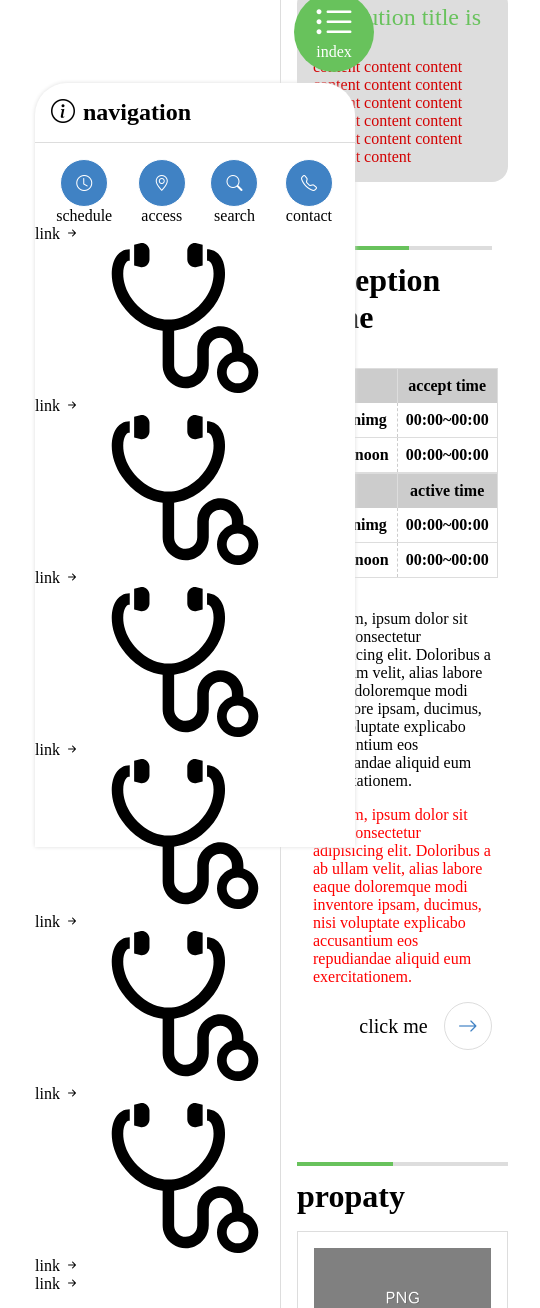
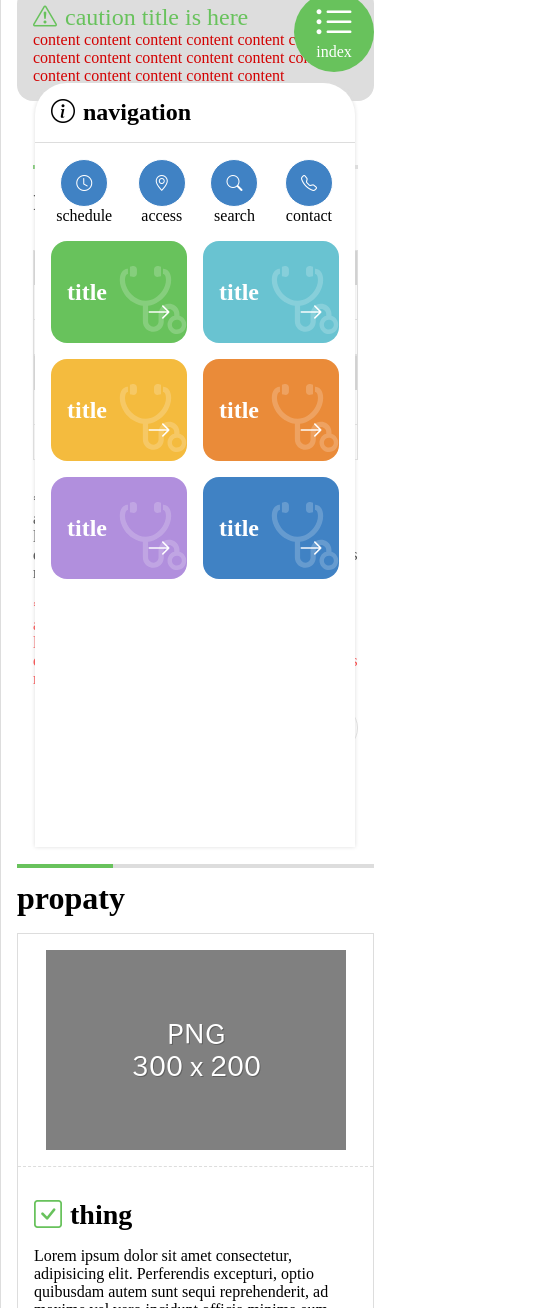
Before and after one commit to Narazumonoditori/whatCanIDo, a plain HTML site: page page.html in a window 390 px wide. Shown: the part 692-2000 px from the top of the page, 540 px wide, since content can reach past the window. Drawn offline with nearby package versions, Linux system fonts and the light colour scheme.

Commit message:
Add files via upload

```diff
--- a/css/page.css
+++ b/css/page.css
@@ -151,9 +151,9 @@ section + section {
   background: #fff;
   width: 100%;
   display: none;
-  height: calc(100vh - 6rem);
+  height: calc(100dvh - 6rem);
   overflow: scroll;
-  min-height: 100vh;
+  min-height: 100dvh;
 }
 .l-header .container #sp-nav .accordion {
   font-weight: bold;
@@ -228,14 +228,14 @@ section + section {
 }
 .l-aside .content {
   width: 320px;
-  height: calc(100vh - 5rem);
+  height: calc(100dvh - 5rem);
   border-radius: 2rem 2rem 0 0;
   user-select: none;
   position: fixed;
   background: #fff;
   box-shadow: 0 0 4px #ddd;
   z-index: 2;
-  bottom: calc(-100vh + 5rem + 69px);
+  bottom: calc(-100dvh + 5rem + 69px);
   right: 50%;
   transform: translate(50%, 0);
 }
@@ -281,7 +281,7 @@ section + section {
   pointer-events: none;
 }
 .l-aside.is-scrolled .content {
-  bottom: calc(-100vh + 5rem + 69px);
+  bottom: calc(-100dvh + 5rem + 69px);
 }
 .l-aside.is-scrolled .content button {
   pointer-events: auto;
@@ -486,6 +486,12 @@ section + section {
 .c-btn-index .close {
   color: #68c25c;
   background: #fff;
+}
+.c-btn-index:hover {
+  opacity: 1;
+}
+.c-btn-index:active {
+  opacity: 1;
 }
 
 .c-btn-secondary {
@@ -1209,14 +1215,59 @@ section + section {
 body {
   background: #fff;
   display: grid;
-  grid-template: "header header" 5rem "hero hero" auto "sub-aside main" auto "footer footer" auto/280px 1fr;
-}
-
-h2 {
+  grid-template: "header" 5rem "hero" auto "main" auto "footer" auto/1fr;
+}
+@media (min-width: 1440px) {
+  body {
+    grid-template: "header header" 5rem "hero hero" auto "sub-aside main" auto "footer footer" auto/280px 1fr;
+  }
+}
+
+h3 {
+  padding: 1rem 0;
+}
+h3 i {
+  margin-right: 0.5rem;
+  color: #68c25c;
+}
+
+section section {
+  max-width: 900px;
+  margin: 0 auto;
+}
+
+.l-header {
+  grid-area: header;
+}
+
+.l-aside .content {
+  bottom: calc(-100dvh + 5rem + 69px);
+}
+.l-aside .content button {
+  pointer-events: auto;
+}
+
+.p-sub-aside {
+  grid-area: sub-aside;
+  position: relative;
+  z-index: 2;
+}
+
+main {
+  grid-area: main;
+  position: relative;
+  z-index: 1;
+  flex: 1;
+  border-left: 1px solid #ddd;
+}
+main .container {
+  max-width: 1000px;
+}
+main .container h2 {
   padding: 4rem 0 1rem;
   position: relative;
 }
-h2::before {
+main .container h2::before {
   content: "";
   display: block;
   background: #ddd;
@@ -1226,7 +1277,7 @@ h2::before {
   top: 3rem;
   left: 0;
 }
-h2::after {
+main .container h2::after {
   content: "";
   display: block;
   background: #68c25c;
@@ -1237,47 +1288,6 @@ h2::after {
   left: 0;
 }
 
-h3 {
-  padding: 2rem 0 1rem;
-}
-h3 i {
-  margin-right: 0.5rem;
-  color: #68c25c;
-}
-
-section section {
-  max-width: 900px;
-  margin: 0 auto;
-}
-
-.l-header {
-  grid-area: header;
-}
-
-.l-aside .content {
-  bottom: calc(-100vh + 5rem + 69px);
-}
-.l-aside .content button {
-  pointer-events: auto;
-}
-
-.p-sub-aside {
-  grid-area: sub-aside;
-  position: relative;
-  z-index: 2;
-}
-
-main {
-  grid-area: main;
-  position: relative;
-  z-index: 1;
-  flex: 1;
-  border-left: 1px solid #ddd;
-}
-main .container {
-  max-width: 1000px;
-}
-
 /* hero */
 .hero {
   grid-area: hero;
--- a/page.html
+++ b/page.html
@@ -241,74 +241,107 @@
         <li><a href="#"><i class="bi bi-telephone c-icon--fill"></i>contact</a></li>
       </ul>
 
+      <div class="p-menu">
         <menu>
           <li>
-          <a href="#">
-            link
-            <i class="bi bi-arrow-right-short"></i>
-            <svg>
-              <use href="#bg-icon"></use>
-            </svg>
+            <h2><i class="bi bi-hospital"></i>title</h2>
+
+            <ul>
+              <li><a href="#"><span>link01</span><i class="bi bi-arrow-right"></i></a></li>
+              <li><a href="#"><span>link01</span><i class="bi bi-arrow-right"></i></a></li>
+              <li><a href="#"><span>link01</span><i class="bi bi-arrow-right"></i></a></li>
+            </ul>
+
+            <a href="#" class="c-btn-menu">
+              <span>show detais</span>
+              <i class="bi bi-arrow-right"></i>
             </a>
+
+            <svg><use href="#bg-icon"></use></svg>
           </li>
           <li>
-          <a href="#">
-            link
-            <i class="bi bi-arrow-right-short"></i>
-            <svg>
-              <use href="#bg-icon"></use>
-            </svg>
+            <h2><i class="bi bi-hospital"></i>title</h2>
+
+            <ul>
+              <li><a href="#"><span>link01</span><i class="bi bi-arrow-right"></i></a></li>
+              <li><a href="#"><span>link01</span><i class="bi bi-arrow-right"></i></a></li>
+              <li><a href="#"><span>link01</span><i class="bi bi-arrow-right"></i></a></li>
+            </ul>
+
+            <a href="#" class="c-btn-menu">
+              <span>show detais</span>
+              <i class="bi bi-arrow-right"></i>
             </a>
+
+            <svg><use href="#bg-icon"></use></svg>
           </li>
           <li>
-          <a href="#">
-            link
-            <i class="bi bi-arrow-right-short"></i>
-            <svg>
-              <use href="#bg-icon"></use>
-            </svg>
+            <h2><i class="bi bi-hospital"></i>title</h2>
+
+            <ul>
+              <li><a href="#"><span>link01</span><i class="bi bi-arrow-right"></i></a></li>
+              <li><a href="#"><span>link01</span><i class="bi bi-arrow-right"></i></a></li>
+              <li><a href="#"><span>link01</span><i class="bi bi-arrow-right"></i></a></li>
+            </ul>
+
+            <a href="#" class="c-btn-menu">
+              <span>show detais</span>
+              <i class="bi bi-arrow-right"></i>
             </a>
+
+            <svg><use href="#bg-icon"></use></svg>
           </li>
           <li>
-          <a href="#">
-            link
-            <i class="bi bi-arrow-right-short"></i>
-            <svg>
-              <use href="#bg-icon"></use>
-            </svg>
+            <h2><i class="bi bi-hospital"></i>title</h2>
+
+            <ul>
+              <li><a href="#"><span>link01</span><i class="bi bi-arrow-right"></i></a></li>
+              <li><a href="#"><span>link01</span><i class="bi bi-arrow-right"></i></a></li>
+              <li><a href="#"><span>link01</span><i class="bi bi-arrow-right"></i></a></li>
+            </ul>
+
+            <a href="#" class="c-btn-menu">
+              <span>show detais</span>
+              <i class="bi bi-arrow-right"></i>
             </a>
+
+            <svg><use href="#bg-icon"></use></svg>
           </li>
           <li>
-          <a href="#">
-            link
-            <i class="bi bi-arrow-right-short"></i>
-            <svg>
-              <use href="#bg-icon"></use>
-            </svg>
+            <h2><i class="bi bi-hospital"></i>title</h2>
+
+            <ul>
+              <li><a href="#"><span>link01</span><i class="bi bi-arrow-right"></i></a></li>
+              <li><a href="#"><span>link01</span><i class="bi bi-arrow-right"></i></a></li>
+              <li><a href="#"><span>link01</span><i class="bi bi-arrow-right"></i></a></li>
+            </ul>
+
+            <a href="#" class="c-btn-menu">
+              <span>show detais</span>
+              <i class="bi bi-arrow-right"></i>
             </a>
+
+            <svg><use href="#bg-icon"></use></svg>
           </li>
           <li>
-          <a href="#">
-            link
-            <i class="bi bi-arrow-right-short"></i>
-            <svg>
-              <use href="#bg-icon"></use>
-            </svg>
+            <h2><i class="bi bi-hospital"></i>title</h2>
+
+            <ul>
+              <li><a href="#"><span>link01</span><i class="bi bi-arrow-right"></i></a></li>
+              <li><a href="#"><span>link01</span><i class="bi bi-arrow-right"></i></a></li>
+              <li><a href="#"><span>link01</span><i class="bi bi-arrow-right"></i></a></li>
+            </ul>
+
+            <a href="#" class="c-btn-menu">
+              <span>show detais</span>
+              <i class="bi bi-arrow-right"></i>
             </a>
-        </li>
-        <li>
-          <a href="#">
-            link
-            <i class="bi bi-arrow-right-short"></i>
-          </a>
-        </li>
-        <li>
-          <a href="#">
-            link
-            <i class="bi bi-arrow-right-short"></i>
-          </a>
+
+            <svg><use href="#bg-icon"></use></svg>
           </li>
         </menu>
+      </div>
+
     </div>
     <div id="mask"></div>
   </aside>
```
Also changed, not shown: css/style.css (+11 -5 lines), 2 other files. Lines whose indentation alone changed are shown as unchanged.
